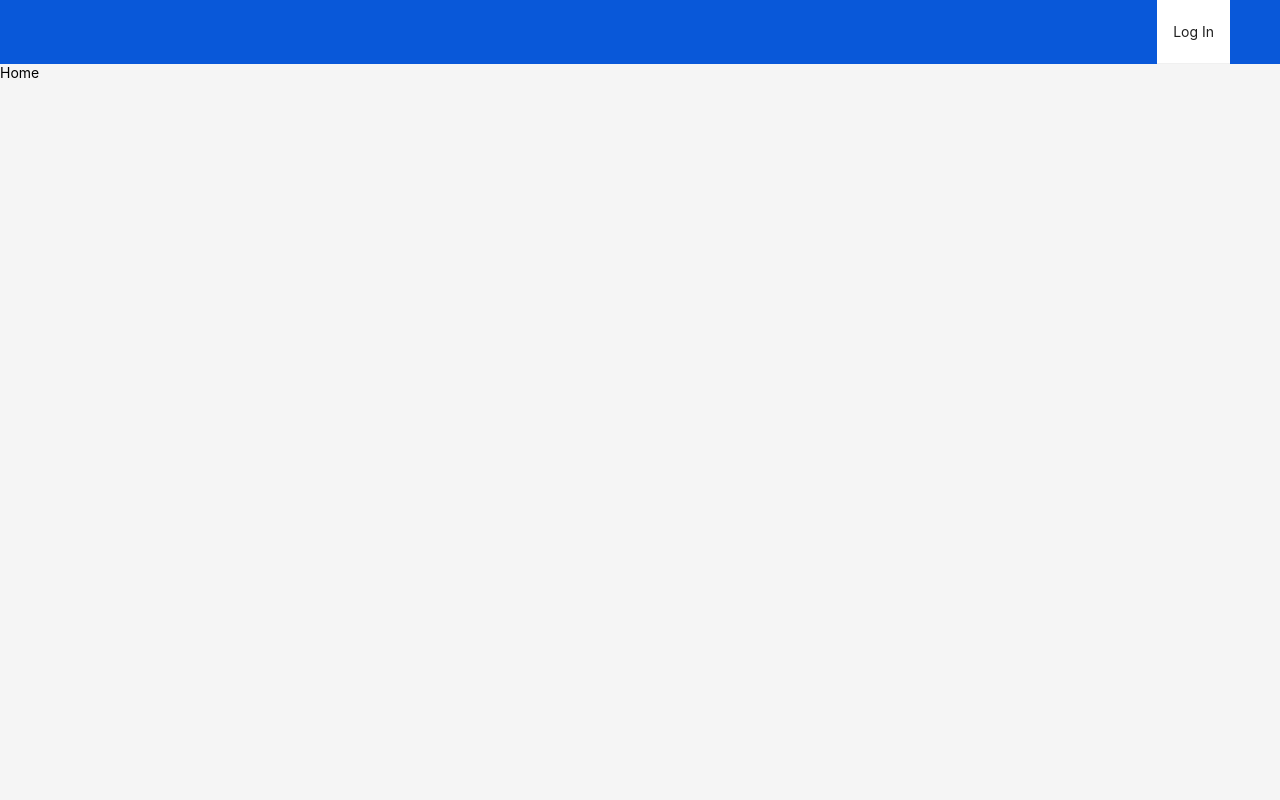
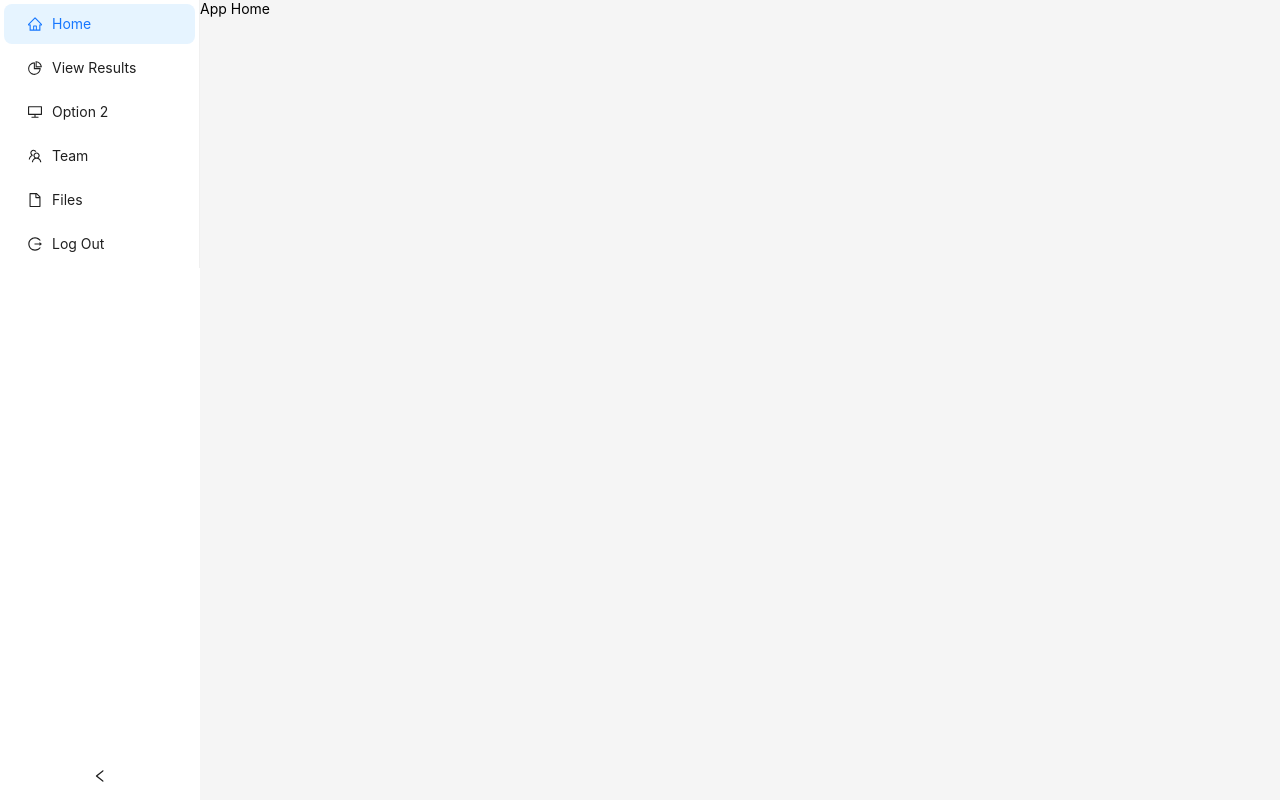
Before and after one commit to brkeudunman/iztech-election-system-frontend, a React (Create React App) app: page /app in a window 1280 px wide. Before the commit this address led to /. Built offline with nearby package versions, Linux system fonts and the light colour scheme.

Commit message:
homepage

```diff
--- a/src/api/api.js
+++ b/src/api/api.js
@@ -21,6 +21,7 @@ export const get = async (location) => {
       throw error.response ? error.response.data : error;
     });
 };
+
 export const post = async (location, body) => {
   const token = getToken();
   return axios
--- a/src/common/components/navbar/app.navbar.jsx
+++ b/src/common/components/navbar/app.navbar.jsx
@@ -6,7 +6,6 @@ import {
   LogoutOutlined,
   PieChartOutlined,
   TeamOutlined,
-  UserOutlined,
 } from "@ant-design/icons";
 import React, { useState } from "react";
 import { useLogOutUserMe } from "../../../hooks/auth.hooks";
--- a/src/common/components/navbar/public.navbar.jsx
+++ b/src/common/components/navbar/public.navbar.jsx
@@ -1,6 +1,7 @@
 import React, { useState } from "react";
 import { Layout, Menu } from "antd";
 import { useNavigate } from "react-router-dom";
+import { LoginOutlined, HomeOutlined } from "@ant-design/icons";
 const { Header } = Layout;
 
 const PublicNavbar = () => {
@@ -9,6 +10,12 @@ const PublicNavbar = () => {
     {
       label: "Log In",
       key: "login",
+      icon: <LoginOutlined />,
+    },
+    {
+      label: "Home",
+      key: "home",
+      icon: <HomeOutlined />,
     },
   ];
 
@@ -22,9 +29,7 @@ const PublicNavbar = () => {
     <>
       <Header
         style={{
-          display: "flex",
-          justifyContent: "end",
-          backgroundColor: "#0958d9",
+
         }}
       >
         <div className="demo-logo" />
@@ -33,7 +38,6 @@ const PublicNavbar = () => {
           onClick={onClick}
           items={items}
           selectedKeys={[current]}
-          defaultSelectedKeys={["2"]}
         />
       </Header>
     </>
--- a/src/pages/app/homepage/home.js
+++ b/src/pages/app/homepage/home.js
@@ -1,4 +1,5 @@
 import React from 'react'
+import "./home.css"
 
 const Homepage = () => {
   return (
--- a/src/pages/index.js
+++ b/src/pages/index.js
@@ -8,8 +8,10 @@ import { post } from "../api/api";
 const ApplicationRoutes = () => {
   const navigate = useNavigate();
   const [userAuthenticationToken, setUserAuthenticationToken] = useState(
-    getToken()
+    true
+    //getToken()
   );
+
   window.addEventListener("storage", () => {
     setUserAuthenticationToken((prevState) => {
       return getToken();
@@ -20,6 +22,7 @@ const ApplicationRoutes = () => {
       navigate("/app")
     }
   },[])
+
   console.log(userAuthenticationToken);
   return <>{userAuthenticationToken ? <AppRoutes /> : <PublicRoutes />}</>;
 };
```
Also changed, not shown: src/pages/app/homepage/home.css (added).
